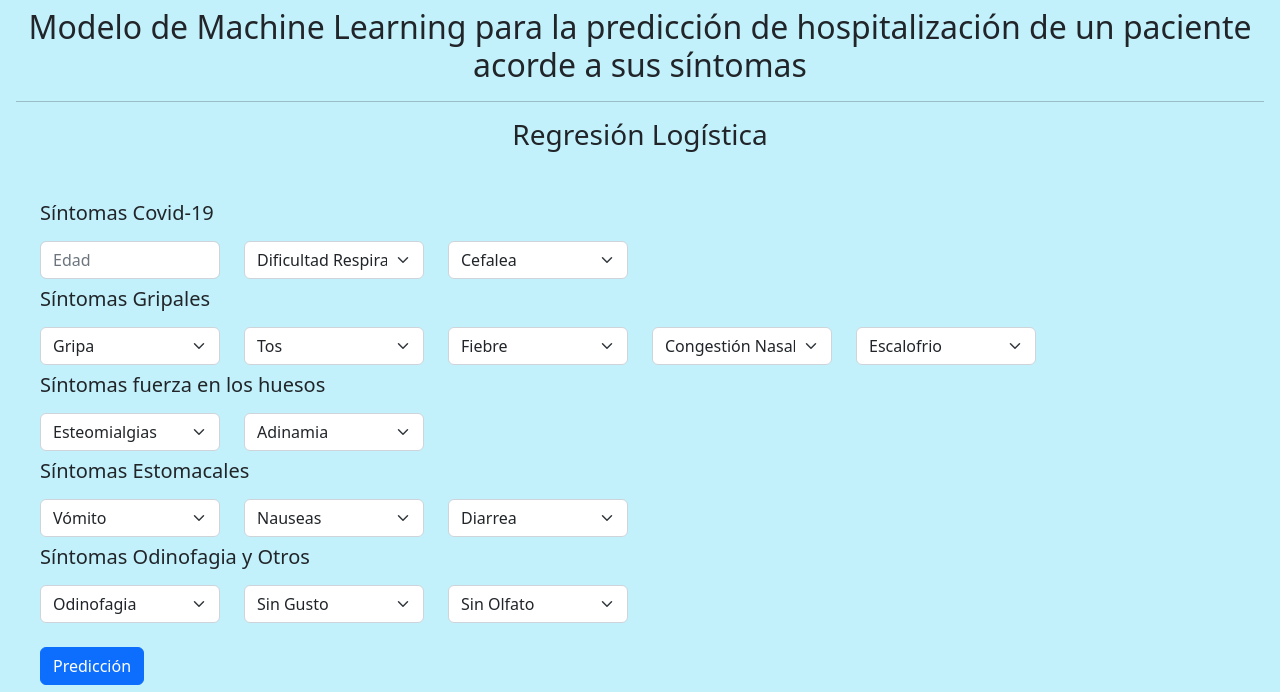
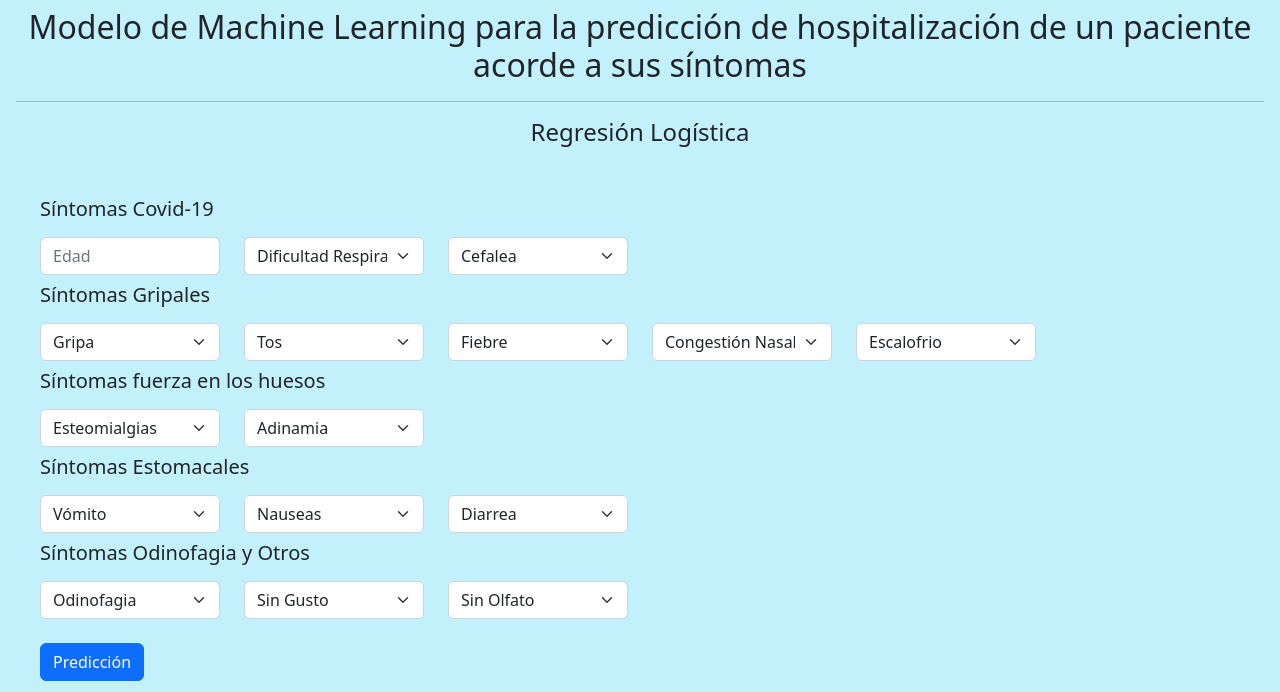
Before and after one commit to aeraso3/rl_hospitalizado, a Flask app: page / in a window 1280 px wide. Shown: the top 692 px of the page. Run offline with Flask 2, Linux system fonts and the light colour scheme; parts of the project's set-up code (start-up, migrations or seed data) failed here and were passed over.

Commit message:
Update new.html

```diff
--- a/templates/new.html
+++ b/templates/new.html
@@ -14,7 +14,7 @@
         <div class="mbt-2">
             <h1 class="text-center fs-2">Modelo de Machine Learning para la predicción de hospitalización de un paciente acorde a sus síntomas</h1>
             <hr>
-            <h3 class="text-center">Regresión Logística</h3>
+            <h4 class="text-center">Regresión Logística</h4>
         </div>
         <div class="ms-4 me-4">
             <form style="margin-top: 50px;" action="{{url_for('predict')}}" method="post">
```
